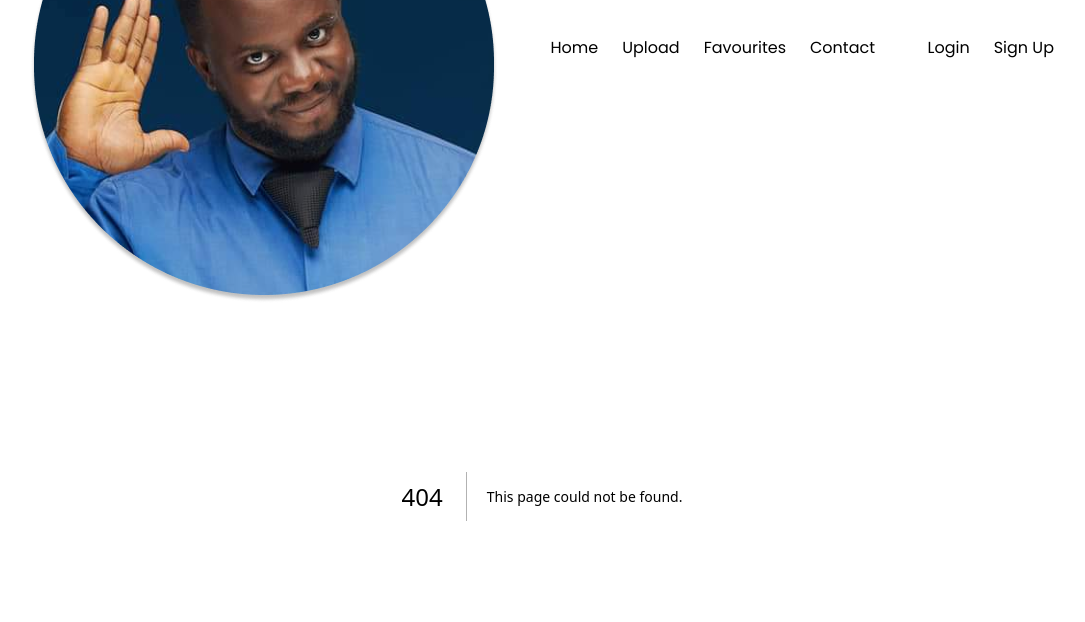
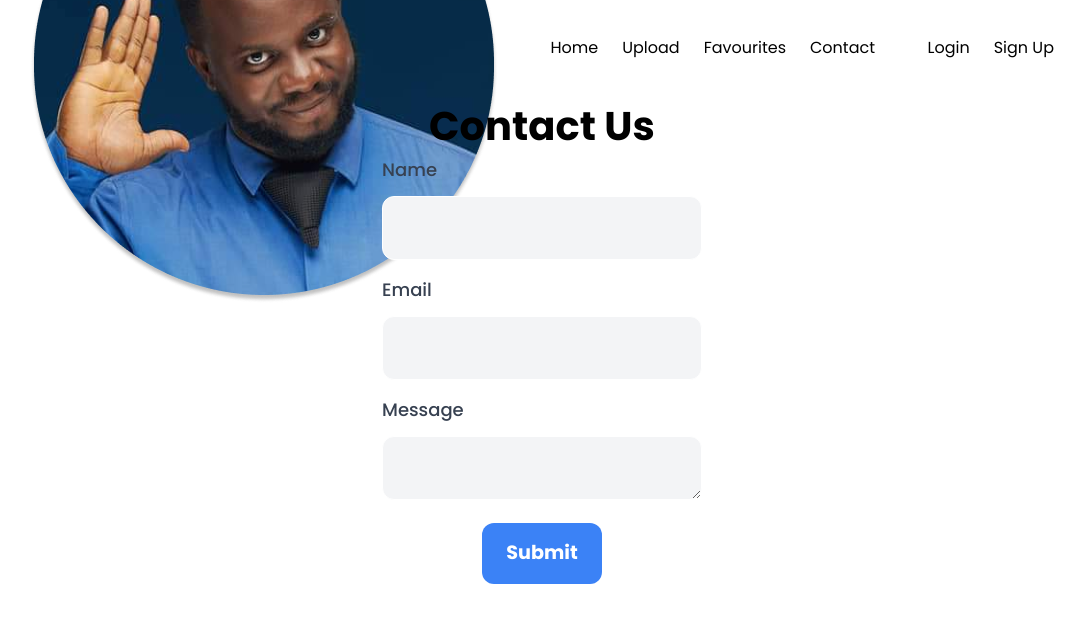
Before and after one commit to Stan015/sabinus.meme, a Next.js app: page /contact in a window 1280 px wide. Before the commit this address had no page. Shown: the top 622 px of the page, without its empty margins (98-1183 px from the left). Built offline with nearby package versions, Linux system fonts and the light colour scheme.

Commit message:
updated login page and created contact page

```diff
--- /dev/null
+++ b/src/app/contact/page.tsx
@@ -0,0 +1,72 @@
+"use client";
+
+import { useState } from 'react';
+
+const Contact = () => {
+  const [form, setForm] = useState({
+    name: '',
+    email: '',
+    message: ''
+  });
+
+  const handleChange = (e: React.ChangeEvent<HTMLInputElement | HTMLTextAreaElement>) => {
+    const { name, value } = e.target;
+    setForm({
+      ...form,
+      [name]: value
+    });
+  };
+
+  const handleSubmit = (e: React.FormEvent<HTMLFormElement>) => {
+    e.preventDefault();
+    // Handle form submission, e.g., send data to an API
+    console.log(form);
+  };
+
+  return (
+    <div>
+      <h1 className="text-[2.5rem] font-bold w-2/3 text-center m-auto">Contact Us</h1>
+      <form onSubmit={handleSubmit} className="w-1/2 mx-auto flex flex-col items-center">
+        <div className="mb-4">
+          <label htmlFor="name" className="block text-lg font-medium text-gray-700 mb-3">Name</label>
+          <input
+            type="text"
+            id="name"
+            name="name"
+            value={form.name}
+            onChange={handleChange}
+            required
+            className="w-[20rem] h-16 bg-gray-100 dark:text-black rounded-xl text-center p-4 border border-white transition-all hover:border-blue-400 file:border-blue-500 file:rounded-lg cursor-pointer file:cursor-pointer"
+
+          />
+        </div>
+        <div className="mb-4">
+          <label htmlFor="email" className='block text-lg font-medium text-gray-700 mb-3'>Email</label>
+          <input
+            type="email"
+            id="email"
+            name="email"
+            value={form.email}
+            onChange={handleChange}
+            required
+            className="w-[20rem] h-16 bg-gray-100 dark:text-black rounded-xl text-center p-4 border border-white transition-all hover:border-blue-400 file:border-blue-500 file:rounded-lg cursor-pointer file:cursor-pointer"
+          />
+        </div>
+        <div className="mb-4">
+          <label htmlFor="message" className="block text-lg font-medium text-gray-700 mb-3">Message</label>
+          <textarea
+            id="message"
+            name="message"
+            value={form.message}
+            onChange={handleChange}
+            required
+            className="w-[20rem] h-16 bg-gray-100 dark:text-black rounded-xl text-center p-4 border border-white transition-all hover:border-blue-400 file:border-blue-500 file:rounded-lg cursor-pointer file:cursor-pointer"
+          />
+        </div>
+        <button type="submit" className="w-max px-6 py-4 bg-blue-500 hover:bg-blue-600 transition-all text-white text-[1.2rem] font-bold rounded-xl">Submit</button>
+      </form>
+    </div>
+  );
+};
+
+export default Contact;
--- a/src/app/login-form.tsx
+++ b/src/app/login-form.tsx
@@ -11,8 +11,8 @@ export default function LoginForm() {
   return (
     <form className="space-y-3 w-1/2 mx-auto flex flex-col items-center">
       <div className="flex-1 rounded-lg bg-gray-50 px-6 pb-4 pt-8">
-        <h1 className="text-[2.5rem] font-bold w-2/3 text-center">
-          Please log in to continue.
+        <h1 className="text-[2.5rem] font-bold w-2/3 text-center m-auto">
+          Log in to continue
         </h1>
         <div className="w-full">
           <div>
@@ -66,8 +66,8 @@ export default function LoginForm() {
 
 function LoginButton() {
   return (
-    <Button className="mt-4 w-full">
-      Log in <ArrowRightIcon className="ml-auto h-5 w-5 text-gray-500" />
+    <Button className="mt-4 w-1/2 m-auto">
+      Log in <ArrowRightIcon className=" h-5 w-5 text-gray-500 m-auto" />
     </Button>
   );
 }
--- a/src/app/login/page.tsx
+++ b/src/app/login/page.tsx
@@ -1,4 +1,4 @@
-// "use client";
+"use client";
 
 import LoginForm from "../login-form";
 function page() {
```
Also changed, not shown: 1 other file (tests, documents, lock files or other folders).
